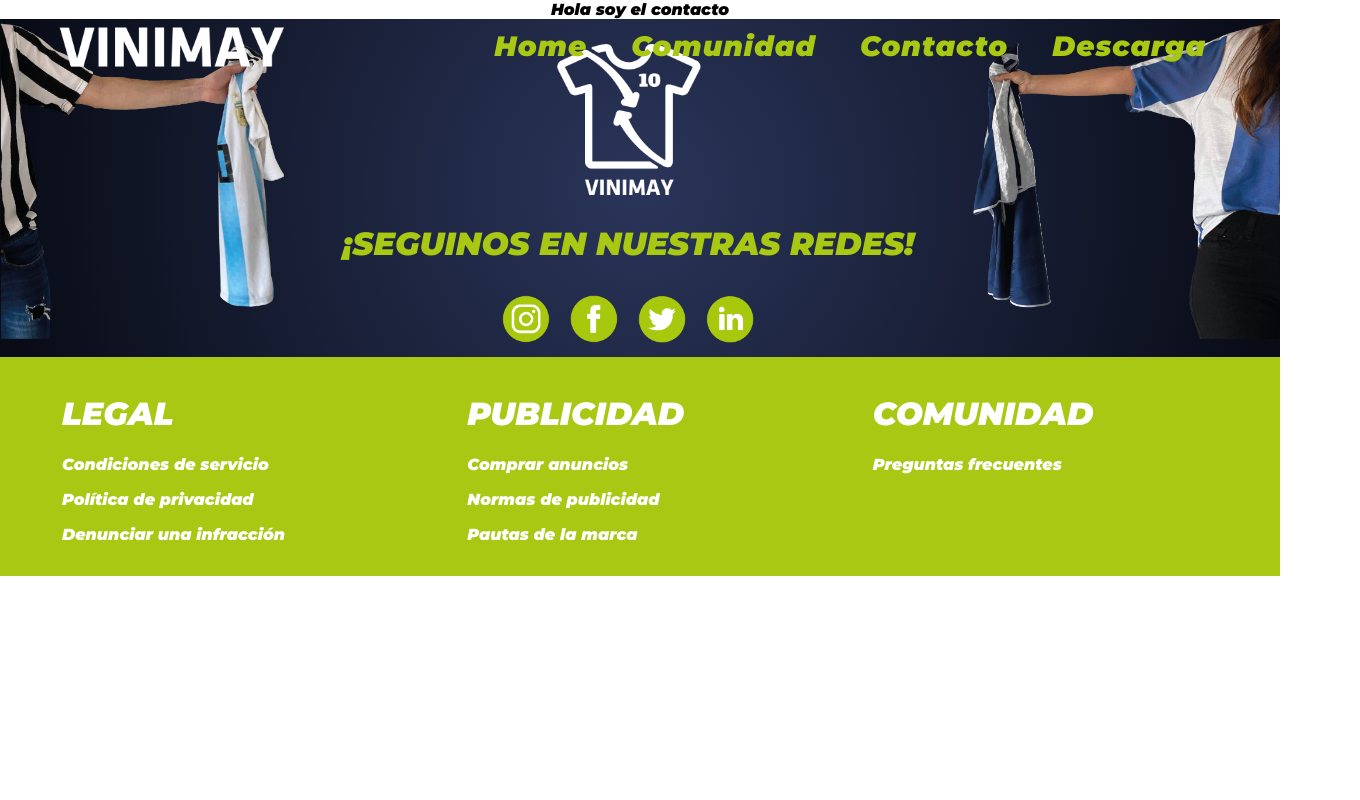
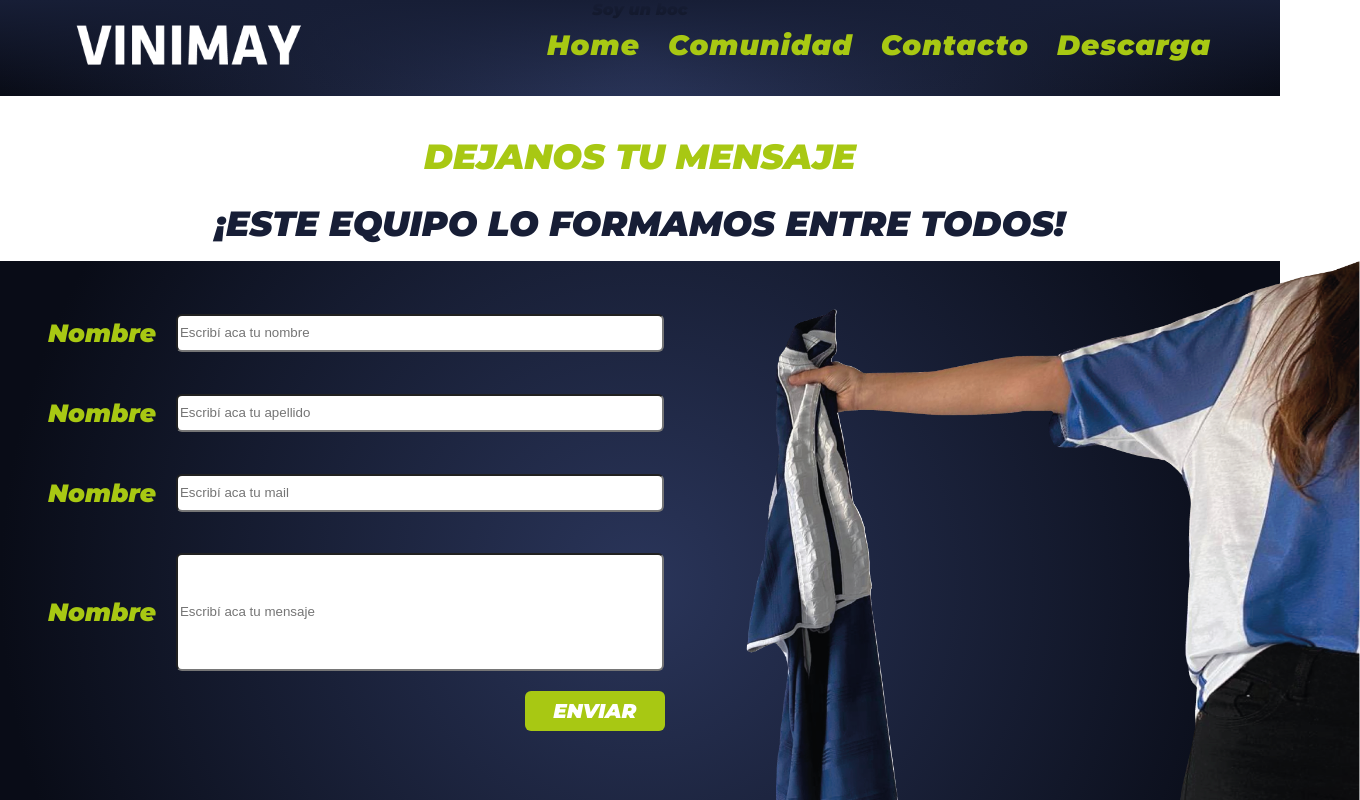
Before and after one commit to Martin444/viniMay, a React (Create React App) app: page /contacto in a window 1280 px wide. Shown: the top 800 px of the page, 1360 px wide, since content can reach past the window. Built offline with nearby package versions, Linux system fonts and the light colour scheme.

Commit message:
add form contact

```diff
--- a/src/App.css
+++ b/src/App.css
@@ -4,3 +4,8 @@
   text-align: center;
   font-family: 'Montserrat', sans-serif!important;
 }
+
+
+.boar{
+  padding-top: 0pc;
+}
--- /dev/null
+++ b/src/Components/Contact/Form.js
@@ -0,0 +1,131 @@
+import React from 'react'
+import styled from 'styled-components'
+import Mock2 from '../../images/archivos-16.png'
+
+export default function Form() {
+    return (
+        <Formula>
+            <div className='for'>
+                <div className='inputCar'>
+                    <p className='hold'>Nombre</p>
+                    <input type='text' placeholder='Escribí aca tu nombre' className='Ip'/>
+                </div>
+                <div className='inputCar'>
+                    <p className='hold'>Nombre</p>
+                    <input type='text' placeholder='Escribí aca tu apellido' className='Ip'/>
+                </div>
+                <div className='inputCar'>
+                    <p className='hold'>Nombre</p>
+                    <input type='text' placeholder='Escribí aca tu mail' className='Ip'/>
+                </div>
+                <div className='inputCar'>
+                    <p className='hold'>Nombre</p>
+                    <input type='text' placeholder='Escribí aca tu mensaje' className='IpM'/>
+                </div>
+
+                <div>
+                    <button className='btn'>ENVIAR</button>
+                </div>
+            </div>
+            <div className='imageP'>
+            <img src={Mock2} alt='com' className='Img2'/>
+            </div>
+        </Formula>
+    )
+}
+
+const Formula = styled.div`
+    display: flex;
+    justify-content: space-between;
+    background: radial-gradient(circle farthest-side,#2A355A,#090C17);
+
+    .for{
+        display: block;
+        padding: 2rem 3rem;
+        text-align: right;
+    }
+
+    .btn{
+        font-family: 'Montserrat', sans-serif!important;
+        font-size: 20px;
+        border: none;
+        height: 40px;
+        width: 140px;
+        color: #fff;
+        background: #A8C813;
+        margin-right: 1.2rem;
+        border-radius: 6px;
+    }
+
+    .inputCar{
+        display:flex;
+        align-items: center;
+        text-align: left;
+    }
+
+    .hold{
+        color: #A8C813;
+        font-size: 25px;
+    }
+
+    .Ip{
+        height: 2rem;
+        width: 30rem;
+        margin: 20px;
+        border-radius: 6px;
+    }
+    .IpM{
+        height: 7rem;
+        width: 30rem;
+        margin: 20px;
+        border-radius: 6px;
+    }
+
+    .imageP{
+        /* flex:1; */
+    }
+
+    .Img2{
+        height: 40rem;
+    }
+
+    @media screen and (max-width: 769px){
+        .for{
+            display: block;
+            padding: 2rem 1rem;
+            text-align: right;
+        }
+        .Img2{
+            display: none;
+        }
+
+        .inputCar{
+            display:block;
+            align-items: center;
+        }
+
+        .Ip{
+            height: 2rem;
+            width: 16rem;
+            margin: 0px;
+            border-radius: 6px;
+        }
+        .IpM{
+            height: 5rem;
+            width: 16rem;
+            margin: 0px;
+            border-radius: 6px;
+        }
+        .btn{
+            font-family: 'Montserrat', sans-serif!important;
+            font-size: 20px;
+            border: none;
+            height: 40px;
+            width: 140px;
+            color: #fff;
+            background: #A8C813;
+            margin-top: .7rem;
+            border-radius: 6px;
+        }
+    }
+`
--- /dev/null
+++ b/src/Components/Contact/Title.js
@@ -0,0 +1,27 @@
+import React from 'react'
+import styled from 'styled-components'
+
+export default function Title() {
+    return (
+        <Titles>
+            <h1 className='line3'>DEJANOS TU MENSAJE</h1>
+            <p className='line2'>¡ESTE EQUIPO LO FORMAMOS ENTRE TODOS!</p>
+        </Titles>
+    )
+}
+
+const Titles = styled.div`
+    display: block;
+    padding: 1rem 0rem 1rem;
+
+    .line3{
+        font-size: 35px;
+        color:#A8C813;
+    }
+    .line2{
+        font-size: 35px;
+        color:#171E36;
+        padding: 0;
+        margin:0;
+    }
+`
--- a/src/Components/NavBar.js
+++ b/src/Components/NavBar.js
@@ -66,22 +66,25 @@
 }
 
 const NavBar2 = styled.div`
-        position: fixed;
+        position: absolute;
         top: 0;
         left: 0;
         width: 100%;
-        padding: 0.75rem 0.20rem;
+        background: linear-gradient(to top, rgba(42, 53, 90, 0.7), #171E36);
+
+        /* padding: 0.75rem 0.20rem; */
         z-index: 1;
 
-        :hover{
-            color: #A8C813;
-        }
-
         .imgLogo{
-            margin-top: 10px;
+            margin: 20px;
             height: 30px;
         }
 
+        .nav-center{
+            padding:0pc;
+            margin:0;
+
+        }
         .nav-header {
             display: flex;
             justify-content: space-between;
@@ -94,34 +97,37 @@
             outline: none;
         }
         .nav-btn2 {
+            margin-bottom: 5px;
                 display:block;
-                background: transparent;
                 border: none;
                 cursor: pointer;
                 outline: none;
-                text-align:center;
+                background: transparent;
             }
             .nav-icon {
                 font-size: 1.5rem;
                 color: #fff;
             }
             .nav-links {
+                /* text-align:center; */
+                justify-content:right;
             height: 0;
             overflow: hidden;
             transition: all 0.3s linear;
             list-style-type: none;
         }
         .nav-links a {
+            background: transparent;
             font-family: 'Montserrat', sans-serif!important;
             font-style: italic;
             font-size: 28px;
             text-decoration: none;
-            padding: .5rem 0;
+            margin-bottom: 10px;
             color: #A8C813;
             transition: all 0.3s linear;
-            text-align: right;
+            text-align: center;
             /* font-size: 1rem; */
-            font-weight: 400;
+            font-weight: 100;
             letter-spacing: 1px;
             font-weight: 400;
             }
@@ -131,19 +137,21 @@
             }
 
             .show-nav {
-            height: 150px;
+            height: 160px;
             }
 
             /* Cuando no es para dispositivos moviles */
 
         @media screen and (min-width: 768px){
+            background: linear-gradient(to top, rgba(42, 58, 64, 0.0), #171E36);
+
             .nav-btn {
                 display: none;
 
             }
 
             .imgLogo{
-                    margin-top: 10px;
+                margin: 20px;
                     height: 50px;
                 }
             .nav-btn2 {
@@ -163,11 +171,11 @@
             .nav-links {
                 height: auto;
                 display: flex;
-                margin-left: 2rem;
+                margin-left: 0rem;
             }
             .nav-links a {
-                margin: 0 1rem;
-                padding: 0.5rem 0;
+                margin: 0 .5rem;
+                padding: 4.5rem 0;
             }
         }
 `
--- /dev/null
+++ b/src/Components/box.js
@@ -0,0 +1,17 @@
+import React from 'react'
+import styled from 'styled-components'
+
+export default function Box() {
+    return (
+        <Boxe>
+            Soy un boc
+        </Boxe>
+    )
+}
+
+
+const Boxe =  styled.div`
+
+    height: 6rem;
+    background: radial-gradient(circle farthest-side,#2A355A,#090C17);
+`
--- a/src/Pages/Contact.js
+++ b/src/Pages/Contact.js
@@ -1,9 +1,14 @@
 import React from 'react'
+import Box from '../Components/box'
+import Form from '../Components/Contact/Form'
+import Title from '../Components/Contact/Title'
 
 export default function Contact() {
     return (
         <div>
-            Hola soy el contacto
+            <Box/>
+            <Title/>
+            <Form/>
         </div>
     )
 }
--- a/src/Pages/inicio.js
+++ b/src/Pages/inicio.js
@@ -51,9 +51,7 @@
     background-image: linear-gradient(to bottom, rgba(23, 30, 54, 0.75), #171E36), url(${Nov});
     background-size: cover;
 
-    .boar{
-        padding-top: 0pc;
-    }
+
 
     .line1{
         font-size: 45px;
@@ -72,7 +70,7 @@
             .line3{
                 font-size: 55px;
                 color:#A8C813;
-                margin:0;
+                margin:10px;
             }
 
     .content{
@@ -155,7 +153,7 @@
             color: #171E36;
         }
         .line2{
-            font-size:25px;
+            font-size:30px;
             color: white;
         }
         .line3{
```
Also changed, not shown: src/Components/Follow.js (line endings or trailing spaces). Lines whose indentation alone changed are shown as unchanged.
